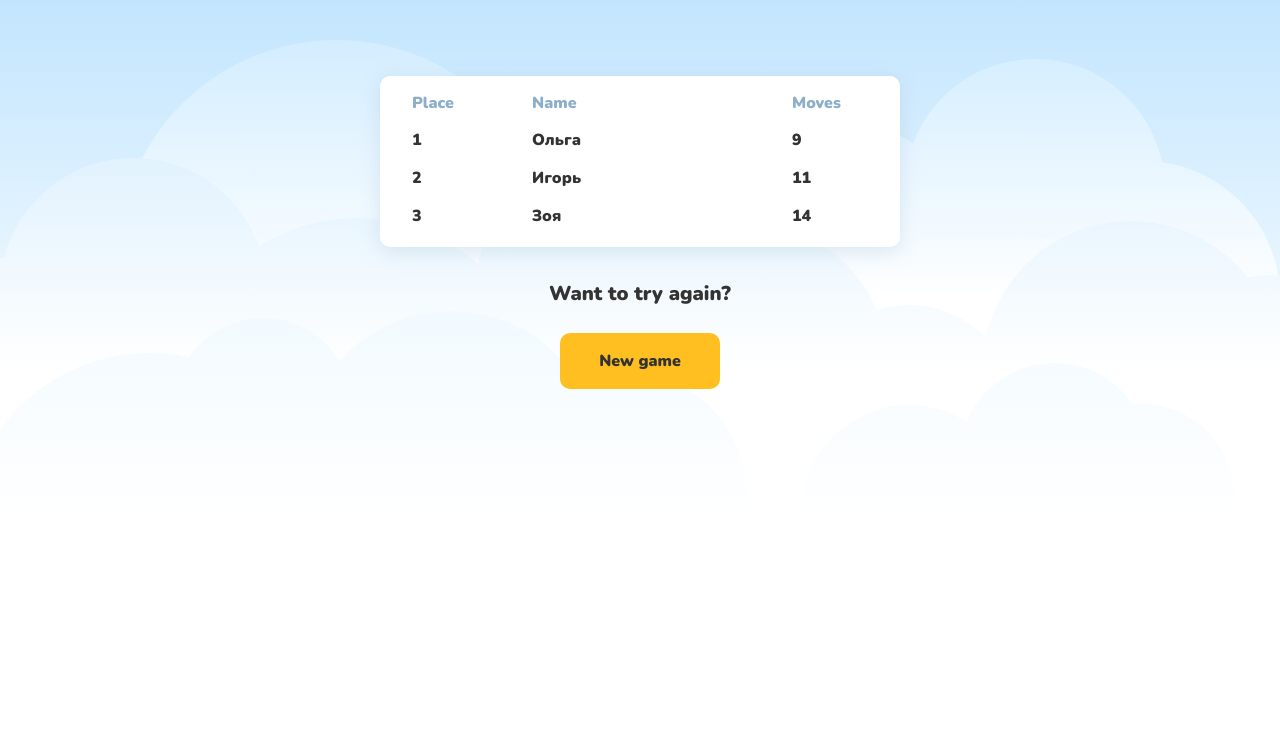
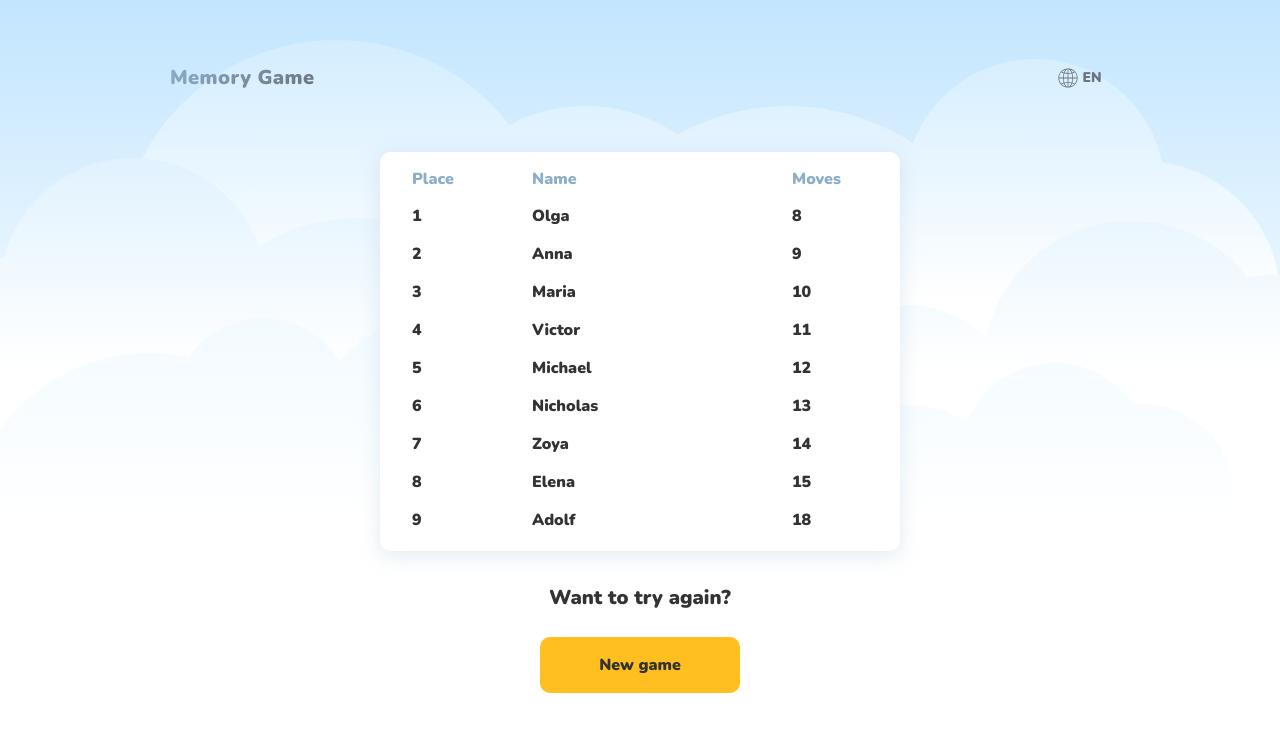
Before and after one commit to OlgaGulyakevich/memory-game, a React app: page /results in a window 1280 px wide. Shown: the top 732 px of the page. Built offline with nearby package versions, Linux system fonts and the light colour scheme.

Commit message:
feat: update game results structure and enhance UI components with navigation and accessibility improvements

```diff
--- a/public/data/results.json
+++ b/public/data/results.json
@@ -1,12 +1,191 @@
 [
-  {"name": "Ольга", "stepsCount": 9, "theme": "cats"},
-  {"name": "Вася", "stepsCount": 12, "theme": "cars"},
-  {"name": "Петя", "stepsCount": 19, "theme": "flowers"},
-  {"name": "Игорь", "stepsCount": 11, "theme": "cats"},
-  {"name": "Мария", "stepsCount": 15, "theme": "cars"},
-  {"name": "Дмитрий", "stepsCount": 17, "theme": "flowers"},
-  {"name": "Петр", "stepsCount": 12, "theme": "flowers"},
-  {"name": "Зоя", "stepsCount": 14, "theme": "cats"},
-  {"name": "Маша", "stepsCount": 15, "theme": "cars"},
-  {"name": "Денис", "stepsCount": 13, "theme": "flowers"}
+  {
+    "nameKey": "resultScreen.player1",
+    "stepsCount": 9,
+    "errors": 1,
+    "theme": "cats",
+    "timestamp": "2024-01-15T10:30:00.000Z"
+  },
+  {
+    "nameKey": "resultScreen.player2",
+    "stepsCount": 12,
+    "errors": 2,
+    "theme": "cats",
+    "timestamp": "2024-01-16T14:20:00.000Z"
+  },
+  {
+    "nameKey": "resultScreen.player3",
+    "stepsCount": 15,
+    "errors": 3,
+    "theme": "cats",
+    "timestamp": "2024-01-17T09:45:00.000Z"
+  },
+  {
+    "nameKey": "resultScreen.player4",
+    "stepsCount": 8,
+    "errors": 0,
+    "theme": "cats",
+    "timestamp": "2024-01-18T16:10:00.000Z"
+  },
+  {
+    "nameKey": "resultScreen.player5",
+    "stepsCount": 13,
+    "errors": 2,
+    "theme": "cats",
+    "timestamp": "2024-01-19T11:25:00.000Z"
+  },
+  {
+    "nameKey": "resultScreen.player6",
+    "stepsCount": 18,
+    "errors": 4,
+    "theme": "cats",
+    "timestamp": "2024-01-20T13:40:00.000Z"
+  },
+  {
+    "nameKey": "resultScreen.player7",
+    "stepsCount": 10,
+    "errors": 1,
+    "theme": "cats",
+    "timestamp": "2024-01-21T15:55:00.000Z"
+  },
+  {
+    "nameKey": "resultScreen.player8",
+    "stepsCount": 14,
+    "errors": 3,
+    "theme": "cats",
+    "timestamp": "2024-01-22T12:05:00.000Z"
+  },
+  {
+    "nameKey": "resultScreen.player9",
+    "stepsCount": 11,
+    "errors": 2,
+    "theme": "cats",
+    "timestamp": "2024-01-23T10:15:00.000Z"
+  },
+  {
+    "nameKey": "resultScreen.player1",
+    "stepsCount": 10,
+    "errors": 1,
+    "theme": "cars",
+    "timestamp": "2024-01-24T09:30:00.000Z"
+  },
+  {
+    "nameKey": "resultScreen.player2",
+    "stepsCount": 14,
+    "errors": 3,
+    "theme": "cars",
+    "timestamp": "2024-01-25T14:45:00.000Z"
+  },
+  {
+    "nameKey": "resultScreen.player3",
+    "stepsCount": 16,
+    "errors": 4,
+    "theme": "cars",
+    "timestamp": "2024-01-26T11:20:00.000Z"
+  },
+  {
+    "nameKey": "resultScreen.player4",
+    "stepsCount": 9,
+    "errors": 1,
+    "theme": "cars",
+    "timestamp": "2024-01-27T16:35:00.000Z"
+  },
+  {
+    "nameKey": "resultScreen.player5",
+    "stepsCount": 12,
+    "errors": 2,
+    "theme": "cars",
+    "timestamp": "2024-01-28T10:50:00.000Z"
+  },
+  {
+    "nameKey": "resultScreen.player6",
+    "stepsCount": 20,
+    "errors": 5,
+    "theme": "cars",
+    "timestamp": "2024-01-29T13:15:00.000Z"
+  },
+  {
+    "nameKey": "resultScreen.player7",
+    "stepsCount": 11,
+    "errors": 2,
+    "theme": "cars",
+    "timestamp": "2024-01-30T15:40:00.000Z"
+  },
+  {
+    "nameKey": "resultScreen.player8",
+    "stepsCount": 13,
+    "errors": 2,
+    "theme": "cars",
+    "timestamp": "2024-01-31T12:25:00.000Z"
+  },
+  {
+    "nameKey": "resultScreen.player9",
+    "stepsCount": 15,
+    "errors": 3,
+    "theme": "cars",
+    "timestamp": "2024-02-01T10:55:00.000Z"
+  },
+  {
+    "nameKey": "resultScreen.player1",
+    "stepsCount": 11,
+    "errors": 2,
+    "theme": "flowers",
+    "timestamp": "2024-02-02T09:20:00.000Z"
+  },
+  {
+    "nameKey": "resultScreen.player2",
+    "stepsCount": 13,
+    "errors": 2,
+    "theme": "flowers",
+    "timestamp": "2024-02-03T14:30:00.000Z"
+  },
+  {
+    "nameKey": "resultScreen.player3",
+    "stepsCount": 17,
+    "errors": 4,
+    "theme": "flowers",
+    "timestamp": "2024-02-04T11:45:00.000Z"
+  },
+  {
+    "nameKey": "resultScreen.player4",
+    "stepsCount": 10,
+    "errors": 1,
+    "theme": "flowers",
+    "timestamp": "2024-02-05T16:10:00.000Z"
+  },
+  {
+    "nameKey": "resultScreen.player5",
+    "stepsCount": 14,
+    "errors": 3,
+    "theme": "flowers",
+    "timestamp": "2024-02-06T10:25:00.000Z"
+  },
+  {
+    "nameKey": "resultScreen.player6",
+    "stepsCount": 19,
+    "errors": 5,
+    "theme": "flowers",
+    "timestamp": "2024-02-07T13:40:00.000Z"
+  },
+  {
+    "nameKey": "resultScreen.player7",
+    "stepsCount": 12,
+    "errors": 2,
+    "theme": "flowers",
+    "timestamp": "2024-02-08T15:55:00.000Z"
+  },
+  {
+    "nameKey": "resultScreen.player8",
+    "stepsCount": 15,
+    "errors": 3,
+    "theme": "flowers",
+    "timestamp": "2024-02-09T12:10:00.000Z"
+  },
+  {
+    "nameKey": "resultScreen.player9",
+    "stepsCount": 16,
+    "errors": 4,
+    "theme": "flowers",
+    "timestamp": "2024-02-10T10:30:00.000Z"
+  }
 ]
--- a/src/components/App.jsx
+++ b/src/components/App.jsx
@@ -23,8 +23,8 @@ function App() {
 
     if (savedResults.length > 0) {
       setAllResults(savedResults);
-      // Если данных нет, то загружаем из файла
     } else {
+      // Если данных нет, загружаем из файла
       fetch(getAssetPath('data/results.json'))
         .then(response => response.json())
         .then(data => {
@@ -59,7 +59,7 @@ function App() {
   // Обработчик завершения игры
   const handleGameFinish = useCallback((gameData) => {
     const newResult = {
-      name: t('resultScreen.yourResult'),
+      nameKey: 'resultScreen.yourResult',  // Сохраняем ключ перевода, а не перевод!
       stepsCount: gameData.moves,
       errors: gameData.errors,
       timestamp: new Date().toISOString(),
--- a/src/components/pages/GameScreen.jsx
+++ b/src/components/pages/GameScreen.jsx
@@ -1,5 +1,6 @@
 import React, { useState, useEffect } from 'react';
 import { useTranslation } from 'react-i18next';
+import Navigation from '../ui/Navigation';
 import GameHeader from '../ui/GameHeader';
 import GameBoard from '../ui/GameBoard';
 import GameModal from '../ui/GameModal';
@@ -34,6 +35,8 @@ function GameScreen({ images, selectedTheme, onNewGame, onGameFinish }) {
 
   return (
     <main className="game container" role="main" aria-label={t('gameScreen.ariaLabel')}>
+      <Navigation />
+
       <header className="game-header">
         <GameHeader
           moves={stepsCount}
--- a/src/components/pages/ResultScreen.jsx
+++ b/src/components/pages/ResultScreen.jsx
@@ -1,5 +1,6 @@
 import React, { useMemo } from 'react';
 import { useTranslation } from 'react-i18next';
+import Navigation from '../ui/Navigation';
 import { themes } from '../../data/themes';
 import { sortResults } from '../../utils/helpers';
 
@@ -28,6 +29,14 @@ function ResultScreen({ currentResult, allResults, onNewGame, selectedTheme }) {
     return count === 1 ? 'one' : 'many';
   };
 
+  // Получаем отображаемое имя - переводим, если это ключ
+  const getDisplayName = (result) => {
+    if (result.nameKey) {
+      return t(result.nameKey);  // Переводим ключ на текущий язык
+    }
+    return result.name || t('resultScreen.yourResult');  // Fallback для старых результатов
+  };
+
   const combinedResults = useMemo(() => {
     const filteredByTheme = allResults.filter(result => result.theme === selectedTheme);
     const results = [...filteredByTheme];
@@ -52,6 +61,8 @@ function ResultScreen({ currentResult, allResults, onNewGame, selectedTheme }) {
 
   return (
     <main className="result container" role="main" aria-label={t('resultScreen.ariaLabel')}>
+      <Navigation />
+
       <header className="result-header">
         <h1 id="result-heading" className="visually-hidden">
         {t('resultScreen.heading', { theme: themeName })}
@@ -89,7 +100,7 @@ function ResultScreen({ currentResult, allResults, onNewGame, selectedTheme }) {
                   className={`result-table-row ${result.isCurrent ? 'active' : ''}`}
                 >
                   <td>{index + 1}</td>
-                  <td>{result.name}</td>
+                  <td>{getDisplayName(result)}</td>
                   <td>{result.stepsCount}</td>
                 </tr>
               ))}
--- a/src/components/pages/StartScreen.jsx
+++ b/src/components/pages/StartScreen.jsx
@@ -1,8 +1,7 @@
 import React from 'react';
 import { themes } from '../../data/themes';
 import { useTranslation } from 'react-i18next';
-import LanguageSwitcher from '../ui/LanguageSwitcher';
-import Logo from '../ui/Logo';
+import Navigation from '../ui/Navigation';
 
 function StartScreen({ onThemeSelect }) {
   const { t } = useTranslation();
@@ -10,10 +9,7 @@ function StartScreen({ onThemeSelect }) {
   return (
     <main className="rules container" aria-label={t('startScreen.welcome')}>
 
-      <div className="screen-navigation">
-        <Logo />
-        <LanguageSwitcher />
-      </div>
+      <Navigation />
 
       <header className="start-screen-intro">
       <h1>{t('startScreen.welcome')}</h1>
--- a/src/components/ui/Logo.jsx
+++ b/src/components/ui/Logo.jsx
@@ -1,12 +1,24 @@
 import React from 'react';
+import { useNavigate } from 'react-router-dom';
+import { useTranslation } from 'react-i18next';
 
 const Logo = React.memo(() => {
+  const navigate = useNavigate();
+  const { t } = useTranslation();
+
+  const handleClick = () => {
+    navigate('/start');
+  };
+
   return (
-    <div className="logo-container">
-      <span
-      className='logo'
-      >Memory Game</span>
-    </div>
+    <button
+      className="logo-button"
+      onClick={handleClick}
+      aria-label={t('navigation.returnHome')}
+      type="button"
+    >
+      <span className="logo">Memory Game</span>
+    </button>
   );
 });
 
--- /dev/null
+++ b/src/components/ui/Navigation.jsx
@@ -0,0 +1,16 @@
+import React from 'react';
+import Logo from './Logo';
+import LanguageSwitcher from './LanguageSwitcher';
+
+const Navigation = React.memo(() => {
+  return (
+    <div className="screen-navigation">
+      <Logo />
+      <LanguageSwitcher />
+    </div>
+  );
+});
+
+Navigation.displayName = 'Navigation';
+
+export default Navigation;
--- a/src/locales/en.json
+++ b/src/locales/en.json
@@ -63,6 +63,15 @@
     },
     "noResults": "No results yet for this theme. Play to set a record!",
     "yourResult": "Your result",
+    "player1": "Anna",
+    "player2": "Michael",
+    "player3": "Elena",
+    "player4": "Olga",
+    "player5": "Nicholas",
+    "player6": "Adolf",
+    "player7": "Maria",
+    "player8": "Zoya",
+    "player9": "Victor",
     "tryAgain": "Want to try again?",
     "newGameButton": "New game"
   },
@@ -76,5 +85,10 @@
     "ariaExpanded": "Language selection menu {{state}}",
     "opened": "opened",
     "closed": "closed"
+  },
+  "navigation": {
+    "returnHome": "Return to home",
+    "back": "Back",
+    "backToStart": "Back to theme selection"
   }
 }
--- a/src/locales/fr.json
+++ b/src/locales/fr.json
@@ -63,6 +63,15 @@
     },
     "noResults": "Aucun résultat pour ce thème pour le moment. Jouez pour établir un record !",
     "yourResult": "Votre résultat",
+    "player1": "Anna",
+    "player2": "Michel",
+    "player3": "Éléna",
+    "player4": "Olga",
+    "player5": "Nicolas",
+    "player6": "Adolphe",
+    "player7": "Marie",
+    "player8": "Zoé",
+    "player9": "Victor",
     "tryAgain": "Voulez-vous réessayer ?",
     "newGameButton": "Nouvelle partie"
   },
@@ -76,5 +85,10 @@
     "ariaExpanded": "Menu de sélection de la langue {{state}}",
     "opened": "ouvert",
     "closed": "fermé"
+  },
+  "navigation": {
+    "returnHome": "Retour à l'accueil",
+    "back": "Retour",
+    "backToStart": "Retour à la sélection du thème"
   }
 }
--- a/src/locales/ru.json
+++ b/src/locales/ru.json
@@ -63,6 +63,15 @@
     },
     "noResults": "Пока нет результатов для этой темы. Сыграйте, чтобы установить рекорд!",
     "yourResult": "Ваш результат",
+    "player1": "Анна",
+    "player2": "Михаил",
+    "player3": "Елена",
+    "player4": "Ольга",
+    "player5": "Николай",
+    "player6": "Адольф",
+    "player7": "Мария",
+    "player8": "Зоя",
+    "player9": "Виктор",
     "tryAgain": "Хотите попробовать ещё раз?",
     "newGameButton": "Новая игра"
   },
@@ -76,5 +85,10 @@
     "ariaExpanded": "Меню выбора языка {{state}}",
     "opened": "открыто",
     "closed": "закрыто"
+  },
+  "navigation": {
+    "returnHome": "Вернуться на главную",
+    "back": "Назад",
+    "backToStart": "Вернуться к выбору темы"
   }
 }
--- a/src/styles/style.css
+++ b/src/styles/style.css
@@ -649,7 +649,10 @@ body {
 }
 
 .result .button {
-  width: min(160px, 100%);
+  width: min(200px, 100%);
+  white-space: nowrap;
+  padding-left: var(--space-base);
+  padding-right: var(--space-base);
 }
 
 .result-footer {
@@ -1574,6 +1577,29 @@ body {
    LOGO
    ==================================== */
 
+.logo-button {
+  background: none;
+  border: none;
+  padding: 0;
+  cursor: pointer;
+  transition: opacity var(--animation-duration-fast) var(--animation-easing);
+  font: inherit;
+}
+
+.logo-button:hover .logo {
+  opacity: 0.8;
+}
+
+.logo-button:active .logo {
+  opacity: 0.6;
+}
+
+.logo-button:focus-visible {
+  outline: 2px solid var(--color-primary);
+  outline-offset: 4px;
+  border-radius: var(--radius-sm);
+}
+
 .logo {
   color: var(--color-brand-light);
   background: linear-gradient(135deg, var(--color-brand-light) 0%, var(--color-brand-dark) 100%);
```
